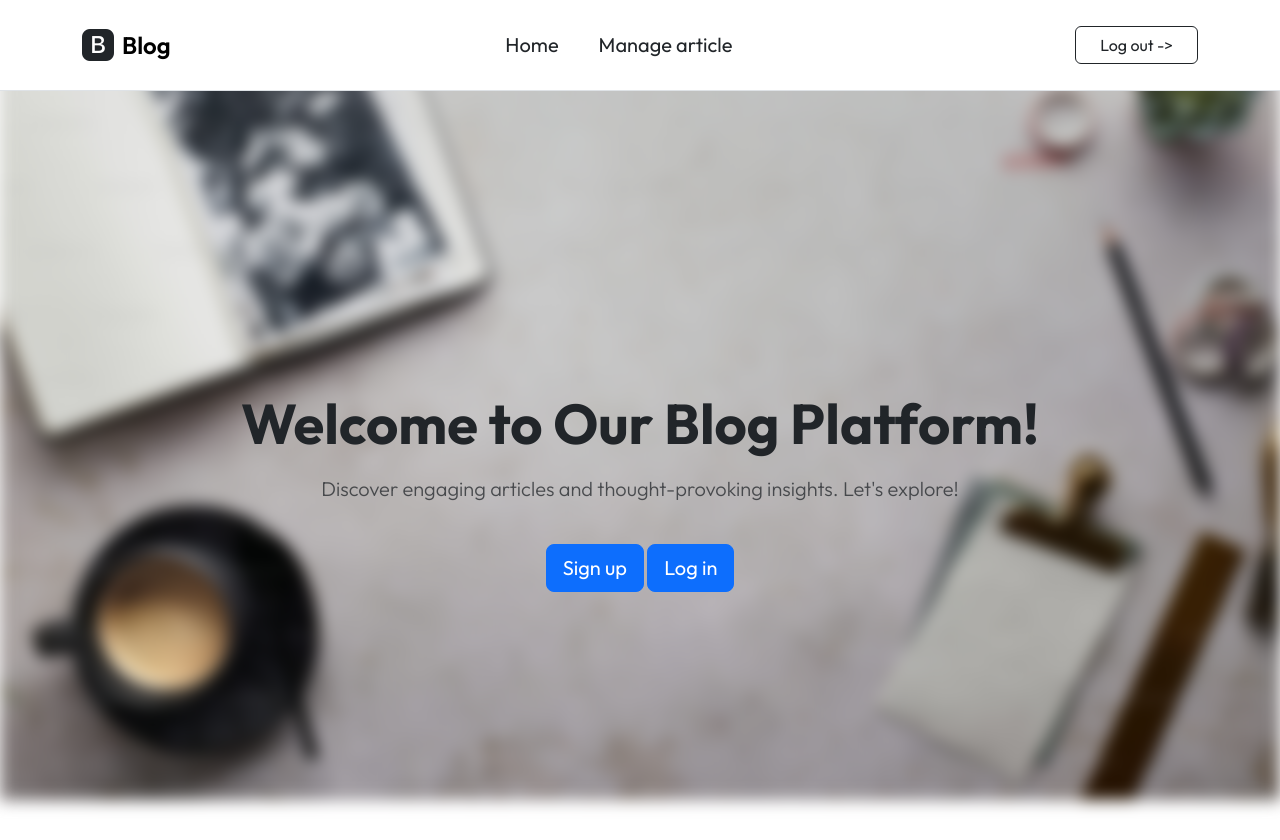
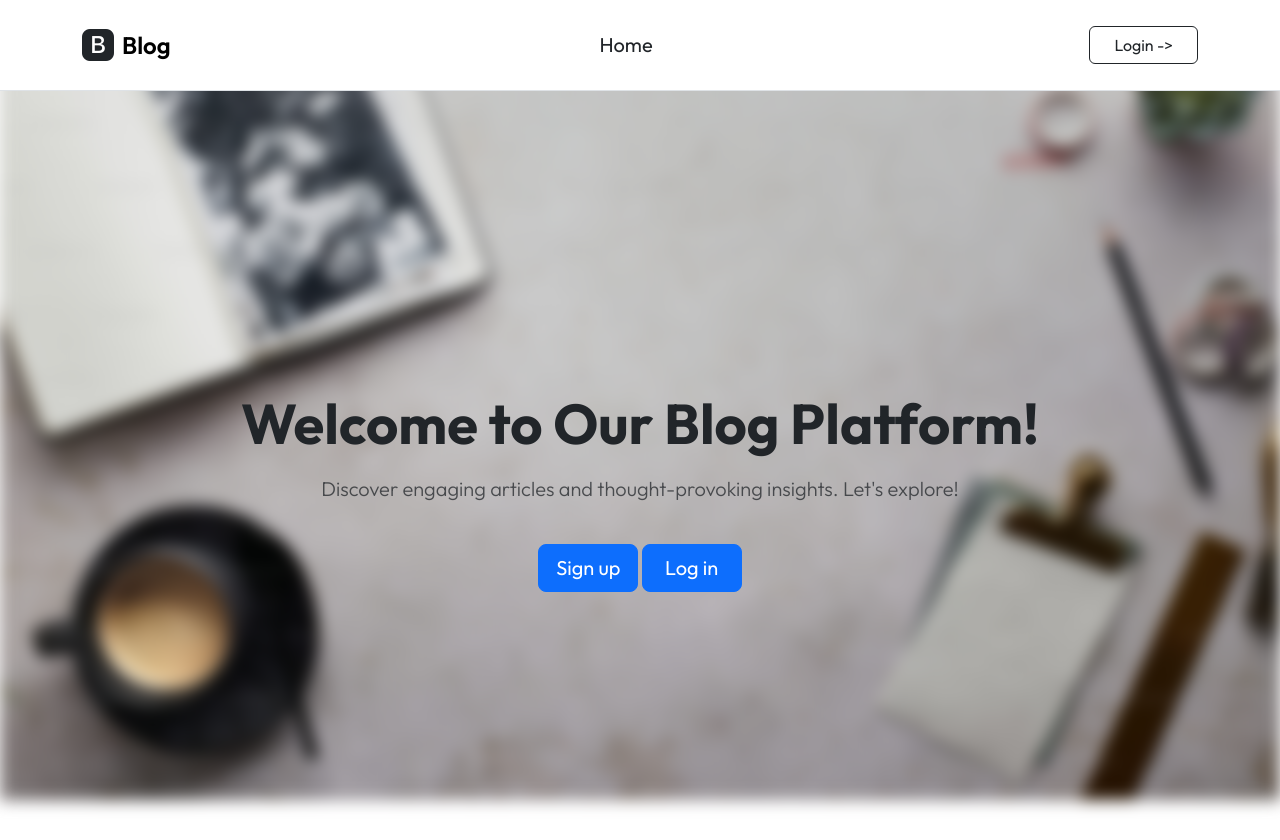
Before and after one commit to shayannikpour/Blog, a PHP site: page /index.php in a window 1280 px wide. Shown: the top 840 px of the page. Run offline with PHP 8.4, Linux system fonts and the light colour scheme; data comes from the database, SQL or seed files in the repository.

Commit message:
format header & modified index.php css

```diff
--- a/inc/inc_header.php
+++ b/inc/inc_header.php
@@ -1,4 +1,5 @@
 <?php
+// Removed session_start() since it's called in the main pages
 ?>
 <!DOCTYPE html>
 <html lang="en">
@@ -11,9 +12,7 @@
     <link rel="preconnect" href="https://fonts.googleapis.com">
     <link rel="preconnect" href="https://fonts.gstatic.com" crossorigin>
     <link href="https://fonts.googleapis.com/css2?family=Outfit:wght@100..900&display=swap" rel="stylesheet">
-    <!-- <link rel="stylesheet" href="style.css"> -->
     <link rel="stylesheet" href="inc/style.css">
-
 
     <style>
         body {
@@ -26,8 +25,6 @@
             font-family: "Outfit", sans-serif;
             font-weight: 500px;
         }
-
-
     </style>
 </head>
 <body>
@@ -44,18 +41,28 @@
 
             <div class="collapse navbar-collapse" id="mainNav">
                 <ul class="navbar-nav mx-auto gap-4">
+                    <!-- Home link is always visible -->
                     <li class="nav-item">
                         <a class="nav-link text-dark fs-5" href="home.php">Home</a>
                     </li>
+                    <!-- Manage article link only visible when logged in -->
+                    <?php if (isset($_SESSION['username'])) { ?>
                         <li class="nav-item">
                             <a class="nav-link text-dark fs-5" href="write.php">Manage article</a>
                         </li>
+                    <?php } ?>
                 </ul>
 
                 <div class="d-flex ms-lg-4" id="nav-login">
+                    <?php if (isset($_SESSION['username'])) { ?>
                         <a class="btn btn-outline-dark px-4" href="logout.php">
-                        Log out ->
+                            Logout ->
                         </a>
+                    <?php } else { ?>
+                        <a class="btn btn-outline-dark px-4" href="login.php">
+                            Login ->
+                        </a>
+                    <?php } ?>
                 </div>
             </div>
         </div>
--- a/index.php
+++ b/index.php
@@ -41,9 +41,9 @@ $db->exec($SQL_create_table);
     <div class="container">
         <h1 class="display-4 fw-bold">Welcome to Our Blog Platform!</h1>
         <p class="lead text-muted mt-3">Discover engaging articles and thought-provoking insights. Let's explore!</p>
-        <a href="register.php" class="btn btn-primary btn-lg mt-4">Sign up</a>
+        <a href="register.php" class="btn btn-primary btn-lg mt-4" style="width: 100px;">Sign up</a>
 <!-- </br> -->
-        <a href="login.php" class="btn btn-primary btn-lg mt-4">Log in</a>
+        <a href="login.php" class="btn btn-primary btn-lg mt-4" style="width: 100px;">Log in</a>
     </div>
 </section>
 
```
Lines whose indentation alone changed are shown as unchanged.
